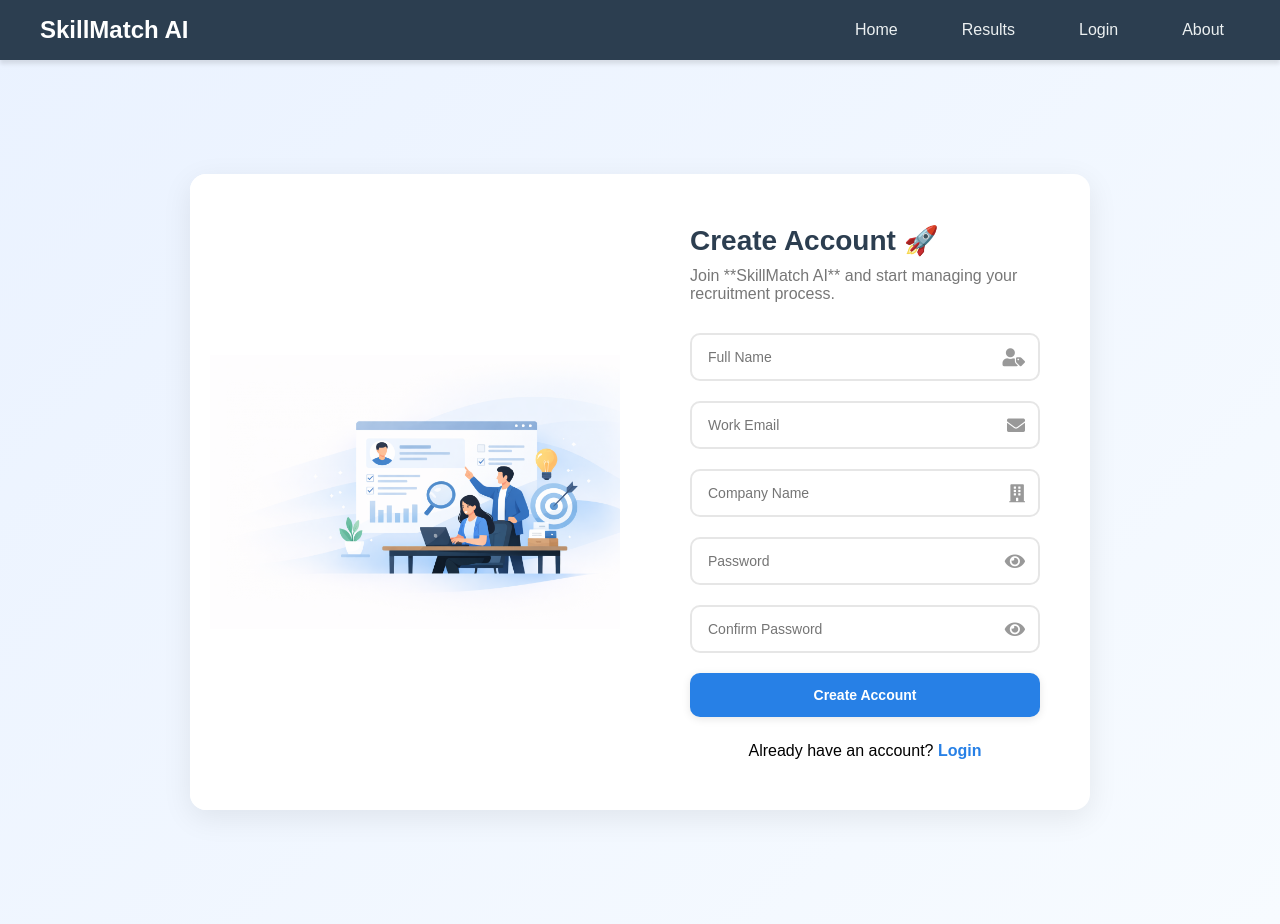
After one commit to Kh4ht/SkillMatch-AI, a Flask app: page /register in a window 1280 px wide. The commit adds this page. Run offline with Flask 3, Linux system fonts and the light colour scheme.

Commit message:
complete register UI with password visibility and routing

```diff
--- a/src/api/app.py
+++ b/src/api/app.py
@@ -124,7 +124,9 @@
 
 # endregion
 
-
+@app.route("/register")
+def register():  # تأكد أن الاسم هنا register وليس login
+    return render_template("register.html")
 # Run Flask App
 if __name__ == "__main__":  # to prevent unwanted execution
     app.run(debug=True)
--- a/web/templates/login.html
+++ b/web/templates/login.html
@@ -29,8 +29,8 @@
                 <button type="submit" class="btn">Login</button>
 
                 <div class="register-link">
-                    <p>Don't have an account? <a href="#">Register</a></p>
-                </div>
+    <p>Don't have an account? <a href="{{ url_for('register') }}">Register</a></p>
+</div>
             </form>
         </div>
 
--- /dev/null
+++ b/web/templates/register.html
@@ -0,0 +1,205 @@
+{% extends "layout.html" %}
+
+{% block title %} Register - SkillMatch AI {% endblock title %}
+
+{% block body %}
+<div class="wrapper">
+    <div class="login-card" style="flex-direction: row-reverse;">
+
+        <div class="left-side">
+            <h1>Create Account 🚀</h1>
+            <p class="subtitle">Join **SkillMatch AI** and start managing your recruitment process.</p>
+
+            <form action="{{ url_for('register') }}" method="POST">
+                <div class="input-box">
+                    <input type="text" name="fullname" placeholder="Full Name" required>
+                    <i class='fas fa-user-tag'></i>
+                </div>
+
+                <div class="input-box">
+                    <input type="email" name="email" placeholder="Work Email" required>
+                    <i class='fas fa-envelope'></i>
+                </div>
+
+                <div class="input-box">
+                    <input type="text" name="company" placeholder="Company Name" required>
+                    <i class='fas fa-building'></i>
+                </div>
+
+                <div class="input-box">
+                    <input type="password" id="password" name="password" placeholder="Password" required>
+                    <i class='fas fa-eye toggle-password' onclick="togglePassword('password', this)"></i>
+                </div>
+
+                <div class="input-box">
+                    <input type="password" id="confirm_password" name="confirm_password" placeholder="Confirm Password" required>
+                    <i class='fas fa-eye toggle-password' onclick="togglePassword('confirm_password', this)"></i>
+                </div>
+
+                <button type="submit" class="btn">Create Account</button>
+
+                <div class="register-link">
+                    <p>Already have an account? <a href="{{ url_for('login') }}">Login</a></p>
+                </div>
+            </form>
+        </div>
+
+        <div class="right-side">
+            <img src="{{ url_for('static', filename='images/login-illustration.png') }}" alt="Register Illustration">
+        </div>
+
+    </div>
+</div>
+
+<style>
+/* Global Layout Styles */
+body {
+    background: linear-gradient(135deg, #eaf2ff, #f7fbff);
+    font-family: Arial, sans-serif;
+}
+
+.wrapper {
+    display: flex;
+    justify-content: center;
+    align-items: center;
+    min-height: 100vh;
+}
+
+/* Card Styling */
+.login-card {
+    width: 900px;
+    display: flex;
+    background: white;
+    border-radius: 16px;
+    overflow: hidden;
+    box-shadow: 0 8px 30px rgba(0,0,0,0.08);
+}
+
+.left-side {
+    width: 50%;
+    padding: 50px;
+}
+
+.left-side h1 {
+    font-size: 28px;
+    margin-bottom: 10px;
+    color: #2c3e50;
+}
+
+.subtitle {
+    color: #777;
+    margin-bottom: 30px;
+}
+
+/* Input Fields and Icon Positioning */
+.input-box {
+    position: relative;
+    margin-bottom: 20px;
+    width: 100%;
+}
+
+.input-box input {
+    width: 100%;
+    padding: 14px 16px;
+    padding-right: 45px;
+    border: 2px solid #e6e6e6;
+    border-radius: 10px;
+    outline: none;
+    font-size: 14px;
+    display: block;
+    box-sizing: border-box;
+}
+
+.input-box i {
+    position: absolute;
+    right: 15px;
+    top: 50%;
+    transform: translateY(-50%);
+    color: #999;
+    font-size: 18px;
+}
+
+/* Interactive Password Eye Icon Style */
+.toggle-password {
+    cursor: pointer;
+    transition: 0.3s ease;
+}
+
+.toggle-password:hover {
+    color: #2780e6;
+}
+
+/* Action Button Styling */
+.btn {
+    width: 100%;
+    padding: 14px;
+    background: #2780e6;
+    color: white;
+    border: none;
+    border-radius: 10px;
+    cursor: pointer;
+    font-weight: bold;
+    transition: 0.3s ease;
+}
+
+.btn:hover {
+    background: #1a6bc3;
+    transform: translateY(-2px);
+}
+
+/* Footer Link Styling */
+.register-link {
+    text-align: center;
+    margin-top: 25px;
+}
+
+.register-link a {
+    color: #2780e6;
+    text-decoration: none;
+    font-weight: bold;
+}
+
+.register-link a:hover {
+    text-decoration: underline;
+}
+
+/* Illustration Image Handling */
+.right-side {
+    width: 50%;
+    background: #ffffff;
+    display: flex;
+    justify-content: center;
+    align-items: center;
+    overflow: hidden;
+}
+
+.right-side img {
+    width: 100%;
+    height: 100%;
+    object-fit: contain;
+    padding: 20px;
+}
+</style>
+
+<script>
+/**
+ * Password Visibility Toggle Logic
+ * Switches input type between 'password' and 'text'
+ */
+function togglePassword(fieldId, icon) {
+    const passwordField = document.getElementById(fieldId);
+
+    // Toggle the type attribute and switch the icon class
+    if (passwordField.type === "password") {
+        passwordField.type = "text";
+        icon.classList.remove("fa-eye");
+        icon.classList.add("fa-eye-slash");
+    } else {
+        passwordField.type = "password";
+        icon.classList.remove("fa-eye-slash");
+        icon.classList.add("fa-eye");
+    }
+}
+</script>
+
+{% endblock %}
```
